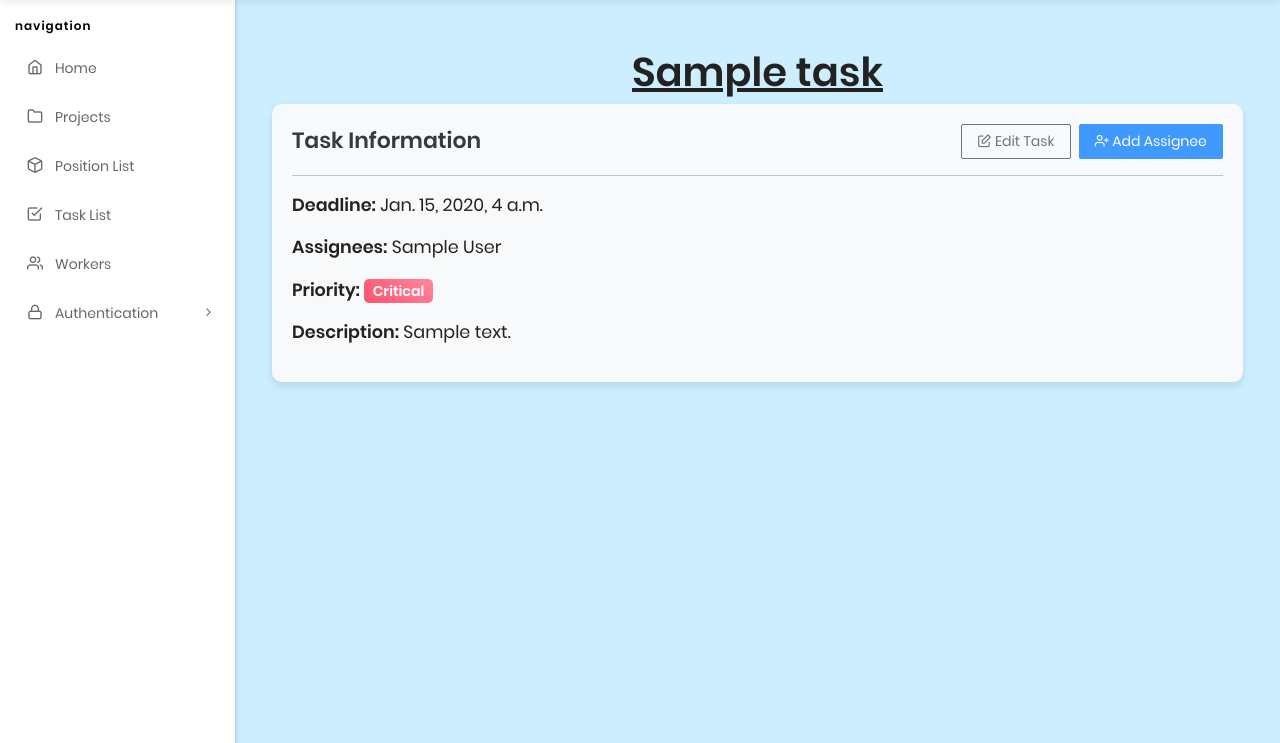
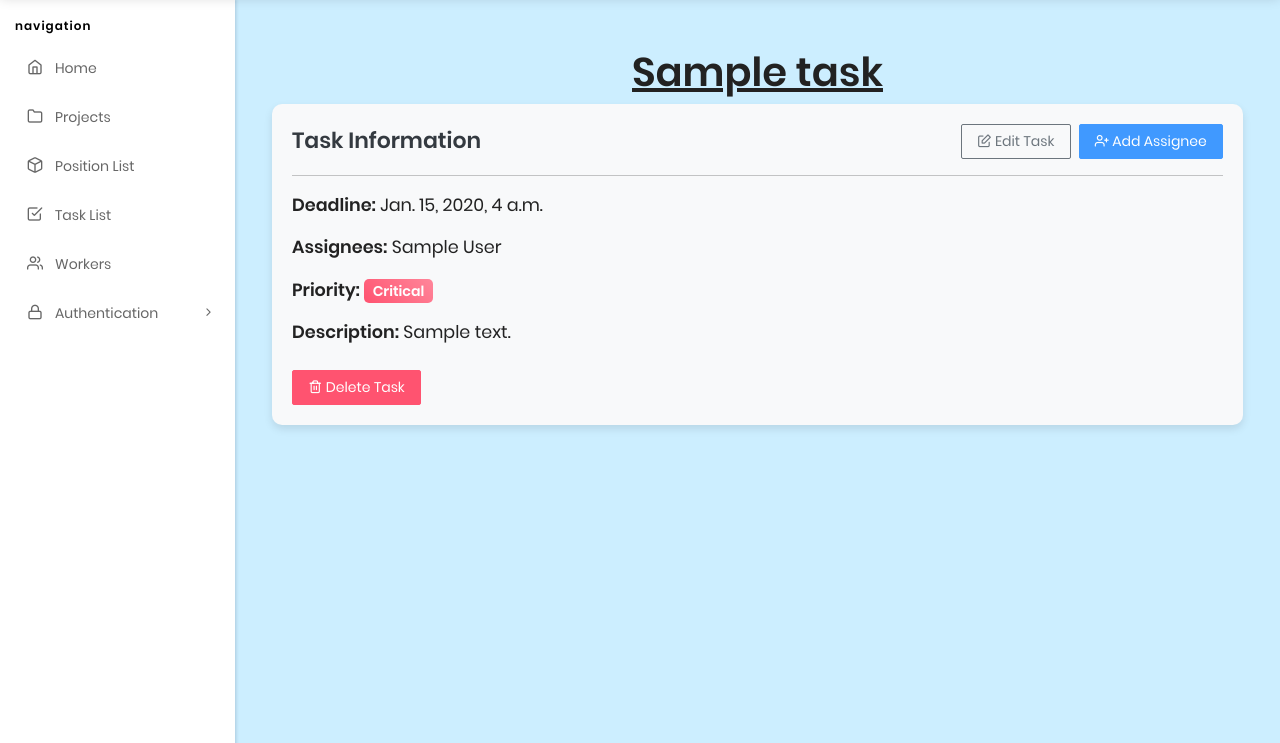
Before and after one commit to Ppllupold/ITCompanyTaskManager, a Django app: page /tasks/1/ in a window 1280 px wide. Shown: the part 57-800 px from the top of the page. Run offline with Django 5.2, Linux system fonts and the light colour scheme; a user stored in the database is signed in; tables that the repository leaves empty hold one stand-in row (values such as "Sample post"); some libraries are stand-ins or nearby versions.

Commit message:
added task delete

```diff
--- a/taskmanagerApp/urls.py
+++ b/taskmanagerApp/urls.py
@@ -3,7 +3,7 @@ from django.urls import path
 from taskmanagerApp.views import index, PositionListView, WorkerListView, WorkerDetailView, TaskDetailView, \
     RegisterView, WorkerDeleteView, ProjectListView, ProjectCreateView, ProjectDeleteView, ProjectDetailView, \
     ProjectUpdateView, ProjectTeamsView, TeamUpdateView, TeamCreateView, remove_team_from_project, TaskCreateView, \
-    TaskUpdateView, TaskAssignView
+    TaskUpdateView, TaskAssignView, TaskDeleteView
 from .views import TaskListView
 
 urlpatterns = [
@@ -12,6 +12,7 @@ urlpatterns = [
     path("tasks/", TaskListView.as_view(), name="task-list"),
     path("tasks/create/", TaskCreateView.as_view(), name="task-create"),
     path("tasks/<int:pk>/update/", TaskUpdateView.as_view(), name="task-update"),
+    path("tasks/<int:pk>/delete/", TaskDeleteView.as_view(), name="task-delete"),
     path("tasks/<int:pk>/assign/", TaskAssignView.as_view(), name="task-assign"),
     path("positions/", PositionListView.as_view(), name="position-list"),
     path("workers/", WorkerListView.as_view(), name="worker-list"),
--- a/taskmanagerApp/views.py
+++ b/taskmanagerApp/views.py
@@ -67,24 +67,21 @@ class TaskCreateView(LoginRequiredMixin, generic.CreateView):
         kwargs = super().get_form_kwargs()
         project_id = self.request.GET.get('project_id')
         team_id = self.request.GET.get('team_id')
-
         if project_id:
-            project = Project.objects.get(pk=project_id)
-            kwargs['project'] = project
-
+            kwargs['project'] = Project.objects.get(pk=project_id)
         if team_id:
-            team = Team.objects.get(pk=team_id)
-            kwargs['team'] = team
-
+            kwargs['team'] = Team.objects.get(pk=team_id)
         return kwargs
 
     def form_valid(self, form):
-        form.instance.project = getattr(self, 'project_instance', None)
+        project_id = self.request.GET.get('project_id')
+        if project_id:
+            form.instance.project = Project.objects.get(pk=project_id)
         return super().form_valid(form)
 
     def get_context_data(self, **kwargs):
         context = super().get_context_data(**kwargs)
-        context["project_id"] = self.request.GET.get("project_id") or self.kwargs.get("pk")
+        context["project_id"] = self.request.GET.get("project_id")
         return context
 
 
@@ -101,6 +98,11 @@ class TaskUpdateView(LoginRequiredMixin, generic.edit.UpdateView):
         kwargs = super().get_form_kwargs()
         kwargs["is_update"] = True
         return kwargs
+
+
+class TaskDeleteView(LoginRequiredMixin, generic.DeleteView):
+    model = Task
+    success_url = reverse_lazy("taskmanager:task-list")
 
 
 class TaskAssignView(LoginRequiredMixin, generic.UpdateView):
--- a/templates/TMapp/task-detail.html
+++ b/templates/TMapp/task-detail.html
@@ -8,7 +8,7 @@
   <div class="pcoded-main-container">
     <div class="pcoded-content">
       <div class="container mt-4">
-        <h1 class="text-center text-decoration-underline">{{ task.name }} </h1>
+        <h1 class="text-center text-decoration-underline">{{ task.name }}</h1>
 
         <div class="detail-card">
           <div class="d-flex justify-content-between align-items-center mb-3">
@@ -39,6 +39,15 @@
             {% include "includes/priority-buttons.html" with object=task %}
           </p>
           <p class="detail-info"><strong>Description:</strong> {{ task.description }}</p>
+
+          <div class="text-right mt-4">
+            <form action="{% url 'taskmanager:task-delete' task.id %}" method="post" onsubmit="return confirm('Are you sure you want to delete this task?');">
+              {% csrf_token %}
+              <button type="submit" class="btn btn-danger">
+                <i class="feather icon-trash-2 mr-1"></i> Delete Task
+              </button>
+            </form>
+          </div>
         </div>
       </div>
     </div>
```
